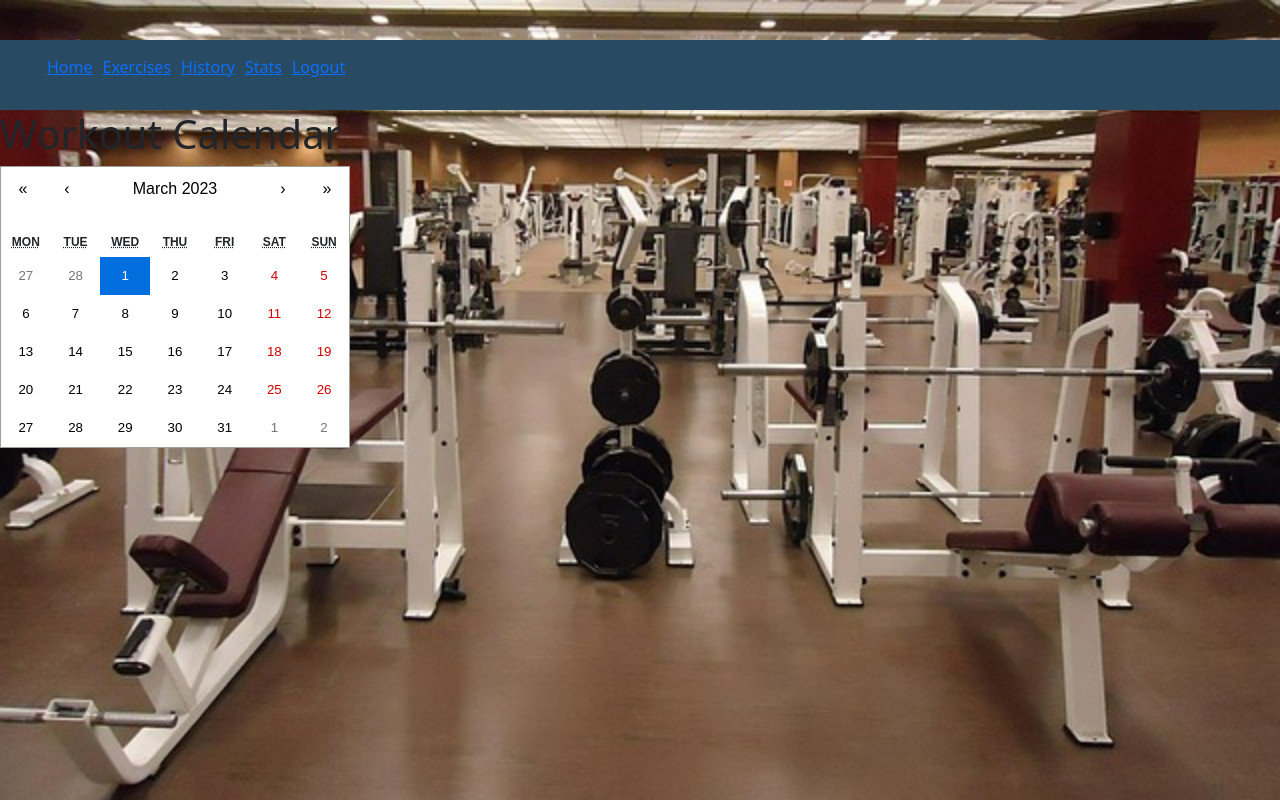
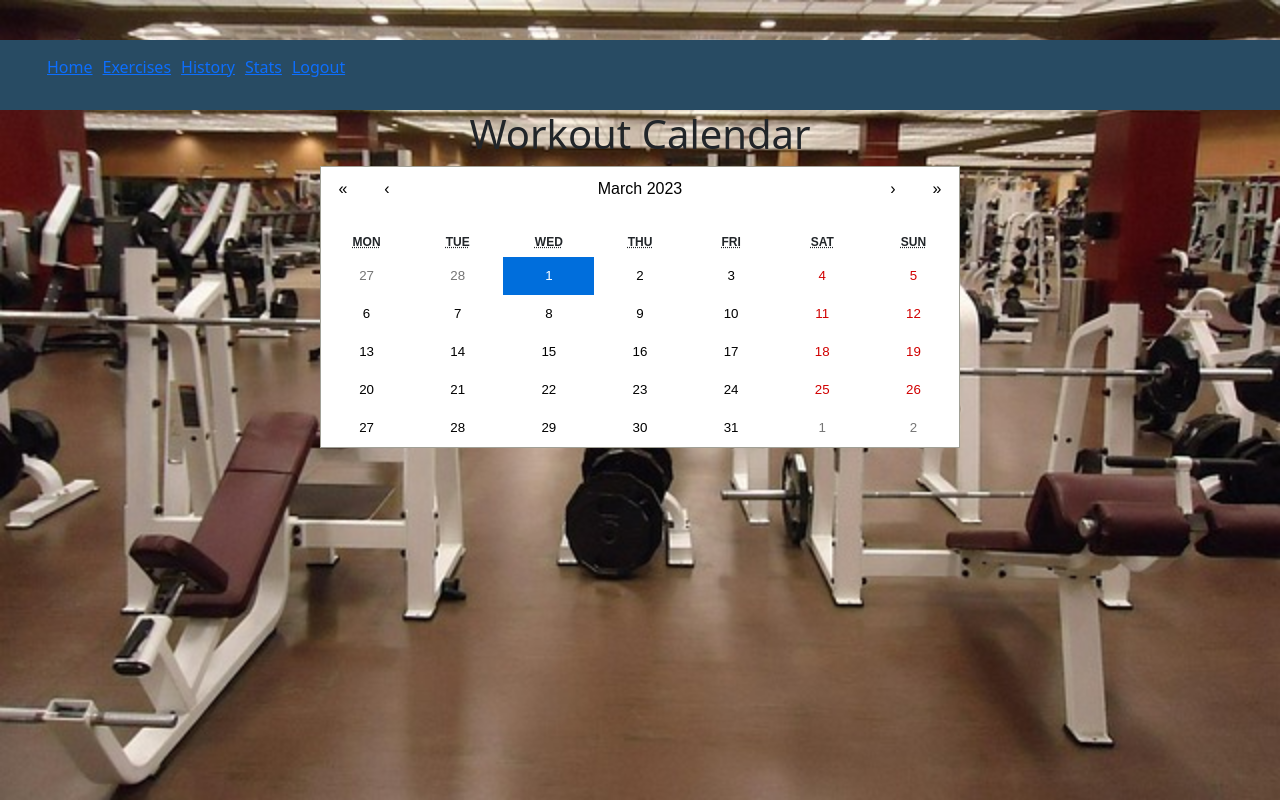
Before and after one commit to BrandonN24/workout-app, a React (Create React App) app in the folder frontend/: page /HistoryPage in a window 1280 px wide. Built offline with nearby package versions, Linux system fonts and the light colour scheme.

Commit message:
modified:   frontend/src/components/History.js

```diff
--- a/frontend/src/components/History.js
+++ b/frontend/src/components/History.js
@@ -1,6 +1,7 @@
 import React, { useState } from 'react';
 import Calendar from 'react-calendar';
 import 'react-calendar/dist/Calendar.css';
+import './history.css';
 
 function History() {
   const [date, setDate] = useState(new Date());
@@ -27,9 +28,9 @@ function History() {
 
   const fetchWorkouts = async (date) => {
     try {
-      console.log('date is',date,'login is', 'DerekA');
+      console.log('date is',date,'login is', userID.login);
 
-      var obj = {login:'DerekA',date: date};
+      var obj = {login: userID.login ,date: date};
       var js = JSON.stringify(obj);
 
       var bp = require('./Path.js');
@@ -46,7 +47,7 @@ function History() {
   };
 
   return (
-    <div>
+    <div className="containerH">
       <h1>Workout Calendar</h1>
       <Calendar
         onChange={handleDateChange}
@@ -54,12 +55,26 @@ function History() {
       />
       {error && <div>{error}</div>}
       {workouts.length > 0 && (
-        <div>
-          <h2>Workouts on {date.toLocaleDateString()}</h2>
+  <div className="containerW">
+    <h2>Workout on {date.toLocaleDateString()}</h2>
     <ul>
       {workouts.map(workout => (
         <li key={workout._id}>
-                {workout.exercise} - {workout.weight} lbs x {workout.reps}
+          {workout.exercises && workout.exercises.map((exercise, index) => (
+            <div key={index}>
+              <p><strong>Exercise Name:</strong> {exercise.Name}</p>
+              <p><strong>Sets:</strong></p>
+              <ul>
+                {exercise.Sets && exercise.Sets.map((set, setIndex) => (
+                  <li key={setIndex}>
+                    Set {setIndex + 1}:<br/>
+                    Reps: {set.reps}<br/>
+                    Weight: {set.weight}
+                  </li>
+                ))}
+              </ul>
+            </div>
+          ))}
         </li>
       ))}
     </ul>
--- a/frontend/src/components/Login.js
+++ b/frontend/src/components/Login.js
@@ -63,6 +63,7 @@ function Login()
 
                 // store JSON object from getUserInfo in userInfo variable
                 let userInfo = JSON.parse(await infoRequest.text());
+                userInfo.login = loginName.value;
                 localStorage.setItem('user_data', JSON.stringify(userInfo));
 
                 // If user has not been email verified, then send them to the email verification page
--- /dev/null
+++ b/frontend/src/components/history.css
@@ -0,0 +1,32 @@
+.containerH {
+    display: flex;
+    flex-direction: column;
+    align-items: center;
+    justify-content: center;
+  }
+
+  .containerW {
+    color: #284B63;
+    padding: 10px;
+    margin-top: 0px;
+    background-color: rgb(217, 217, 217,.9);
+    border-radius: 20px;
+  }
+
+  h1 {
+    text-align: center;
+  }
+
+  .react-calendar {
+    width: 50%;
+    margin-bottom: 20px;
+  }
+
+  ul {
+    list-style: none;
+    padding: 0;
+  }
+
+  li {
+    margin-bottom: 20px;
+  }
```
Lines whose indentation alone changed are shown as unchanged.
